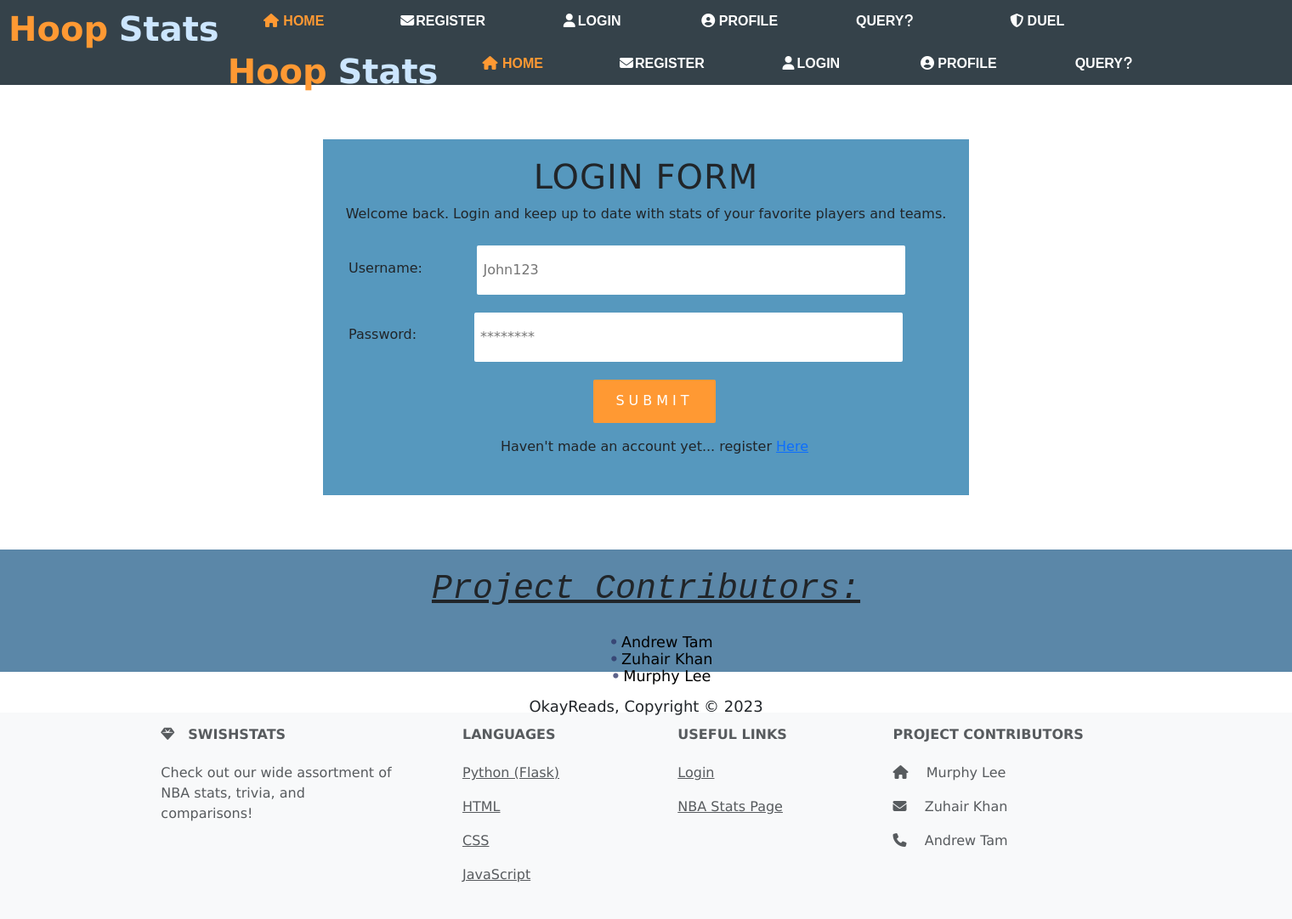
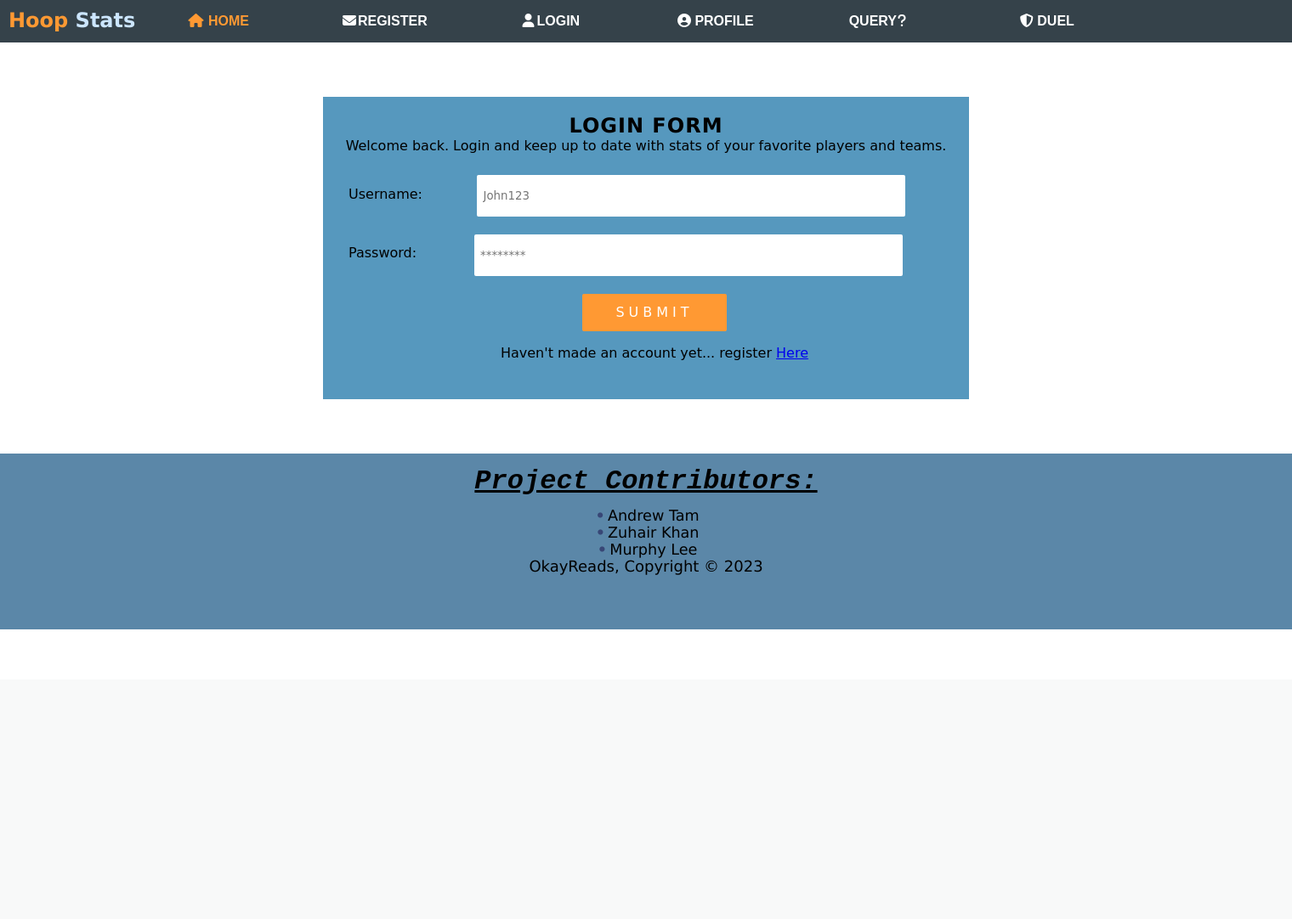
Before and after one commit to murphylee10/hoop-stats, a Flask app: page /login in a window 1520 px wide. Shown: the whole page at 85% size. After the commit the page ends 741 px from the top, so only its background shows below. Run offline with Flask 3, Linux system fonts and the light colour scheme; some libraries are stand-ins or nearby versions; some web fonts are replaced.

Commit message:
slight changes 3

```diff
--- a/templates/base.html
+++ b/templates/base.html
@@ -5,10 +5,10 @@
     <meta http-equiv="X-UA-Compatible" content="IE=edge">
     <meta name="viewport" content="width=device-width, initial-scale=1.0">
     <title>{% block title %}SwishStats{% endblock %}</title>
-    <link href="https://cdn.jsdelivr.net/npm/bootstrap@5.3.0-alpha2/dist/css/bootstrap.min.css" rel="stylesheet"
-        integrity="sha384-aFq/bzH65dt+w6FI2ooMVUpc+21e0SRygnTpmBvdBgSdnuTN7QbdgL+OapgHtvPp" crossorigin="anonymous">
-        <link rel="stylesheet" href="https://cdn.jsdelivr.net/npm/@fortawesome/fontawesome-free@6.2.1/css/fontawesome.min.css"
-            integrity="sha384-QYIZto+st3yW+o8+5OHfT6S482Zsvz2WfOzpFSXMF9zqeLcFV0/wlZpMtyFcZALm" crossorigin="anonymous">
+        <!-- <link href="https://cdn.jsdelivr.net/npm/bootstrap@5.3.0-alpha2/dist/css/bootstrap.min.css" rel="stylesheet"
+                integrity="sha384-aFq/bzH65dt+w6FI2ooMVUpc+21e0SRygnTpmBvdBgSdnuTN7QbdgL+OapgHtvPp" crossorigin="anonymous">
+                <link rel="stylesheet" href="https://cdn.jsdelivr.net/npm/@fortawesome/fontawesome-free@6.2.1/css/fontawesome.min.css"
+                    integrity="sha384-QYIZto+st3yW+o8+5OHfT6S482Zsvz2WfOzpFSXMF9zqeLcFV0/wlZpMtyFcZALm" crossorigin="anonymous"> -->
     <link rel="stylesheet" href="{{ url_for('static', filename='css/base.css') }}">
     <link rel="stylesheet" href="{{ url_for('static', filename='css/home-page.css') }}">
     {% block style %}{% endblock %}
@@ -129,16 +129,11 @@
 
     {% endblock %}
 
-    <!-- Footer -->
-    <footer class="text-center text-lg-start bg-light text-muted">
-        <!-- Section: Links  -->
+    <!-- <footer class="text-center text-lg-start bg-light text-muted">
         <section class="">
             <div class="container text-center text-md-start mt-5">
-                <!-- Grid row -->
                 <div class="row mt-3">
-                    <!-- Grid column -->
                     <div class="col-md-3 col-lg-4 col-xl-3 mx-auto mb-4">
-                        <!-- Content -->
                         <h6 class="text-uppercase fw-bold mb-4">
                             <i class="fas fa-gem me-3"></i>SwishStats
                         </h6>
@@ -146,11 +141,8 @@
                             Check out our wide assortment of NBA stats, trivia, and comparisons!
                         </p>
                     </div>
-                    <!-- Grid column -->
 
-                    <!-- Grid column -->
                     <div class="col-md-2 col-lg-2 col-xl-2 mx-auto mb-4">
-                        <!-- Links -->
                         <h6 class="text-uppercase fw-bold mb-4">
                             Languages
                         </h6>
@@ -167,11 +159,8 @@
                             <a href="#!" class="text-reset">JavaScript</a>
                         </p>
                     </div>
-                    <!-- Grid column -->
 
-                    <!-- Grid column -->
                     <div class="col-md-3 col-lg-2 col-xl-2 mx-auto mb-4">
-                        <!-- Links -->
                         <h6 class="text-uppercase fw-bold mb-4">
                             Useful links
                         </h6>
@@ -182,11 +171,8 @@
                             <a href="/stats" class="text-reset">NBA Stats Page</a>
                         </p>
                     </div>
-                    <!-- Grid column -->
 
-                    <!-- Grid column -->
                     <div class="col-md-4 col-lg-3 col-xl-3 mx-auto mb-md-0 mb-4">
-                        <!-- Links -->
                         <h6 class="text-uppercase fw-bold mb-4">Project Contributors</h6>
                         <p><i class="fas fa-home me-3"></i> Murphy Lee</p>
                         <p>
@@ -195,15 +181,10 @@
                         </p>
                         <p><i class="fas fa-phone me-3"></i> Andrew Tam</p>
                     </div>
-                    <!-- Grid column -->
                 </div>
-                <!-- Grid row -->
             </div>
         </section>
-        <!-- Section: Links  -->
-
-        <!-- Copyright -->
-    </footer>
+        </footer> -->
 
     <script src="https://cdn.jsdelivr.net/npm/bootstrap@5.3.0-alpha2/dist/js/bootstrap.bundle.min.js"
         integrity="sha384-qKXV1j0HvMUeCBQ+QVp7JcfGl760yU08IQ+GpUo5hlbpg51QRiuqHAJz8+BrxE/N"
--- a/templates/login.html
+++ b/templates/login.html
@@ -8,53 +8,10 @@ style %}
 </head>
 <link
   rel="stylesheet"
-  href="/Users/Zuhair/Documents/Second semester/CSCb20/instant-stats-b20/static/css/login.css"
-/>
-<link
-  rel="stylesheet"
-  href="/Users/Zuhair/Documents/Second semester/CSCb20/instant-stats-b20/static/css/home-page.css"
+  href="{{ url_for('static', filename='css/login.css') }}"
 />
 {% endblock %} {% block content %}
-<header>
-  <section id="navbar">
-    <div class="navbar1">
-      <h1>
-        <span class="highlight">Hoop</span>
-        <span class="highlight1">Stats</span>
-      </h1>
-    </div>
-    <div class="nav-bar">
-      <ul>
-        <li>
-          <a class="current" href="index.html"
-            ><i class="fa fa-fw fa-home"></i> Home</a
-          >
-        </li>
-        <li>
-          <a href="register.html"
-            ><i class="fa fa-fw fa-envelope"></i>Register</a
-          >
-        </li>
-        <li>
-          <a href="login.html"><i class="fa fa-fw fa-user"></i>login</a>
-        </li>
-        <li>
-          <a href="profile.html"
-            ><i class="fa-solid fa-circle-user"></i> profile</a
-          >
-        </li>
-        <li>
-          <a href="query.html">Query</a
-          ><i class="fa fa-fw fa-question" id="question"></i>
-        </li>
-        <li>
-          <a href="duel.html"><i class="fa-solid fa-shield-halved"></i> Duel</a>
-        </li>
-      </ul>
-    </div>
-  </section>
-</header>
-<!-- Navigtion Bar-->
+
 
 <!--LOGIN FORM-->
 
```
